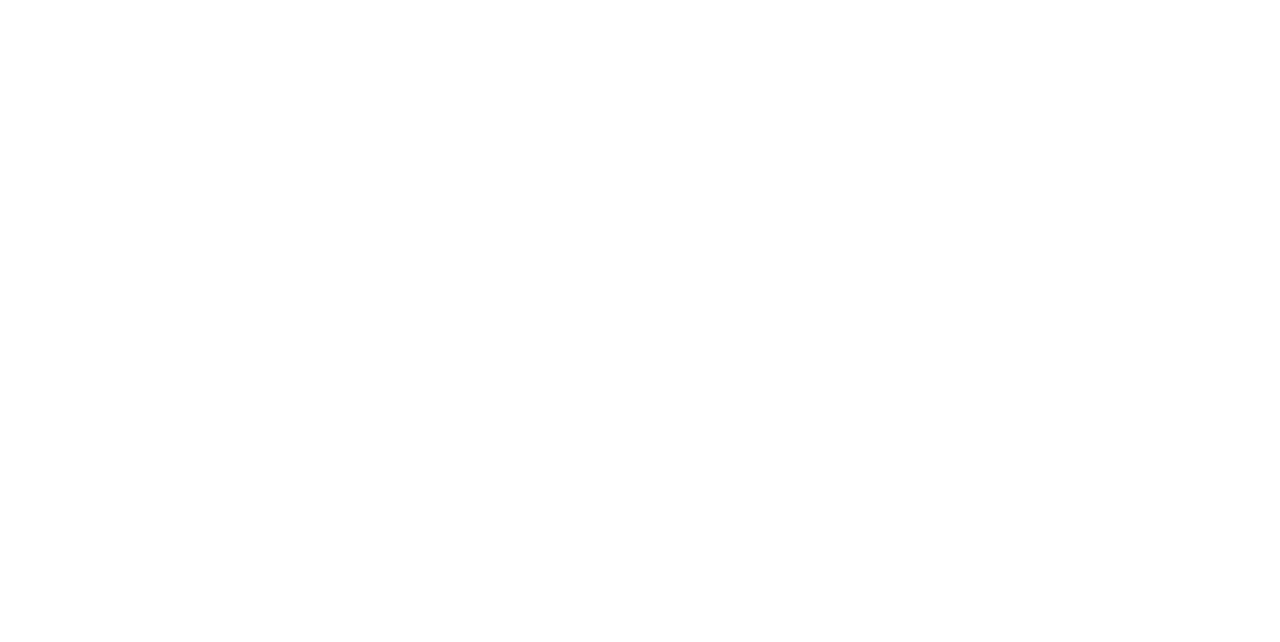
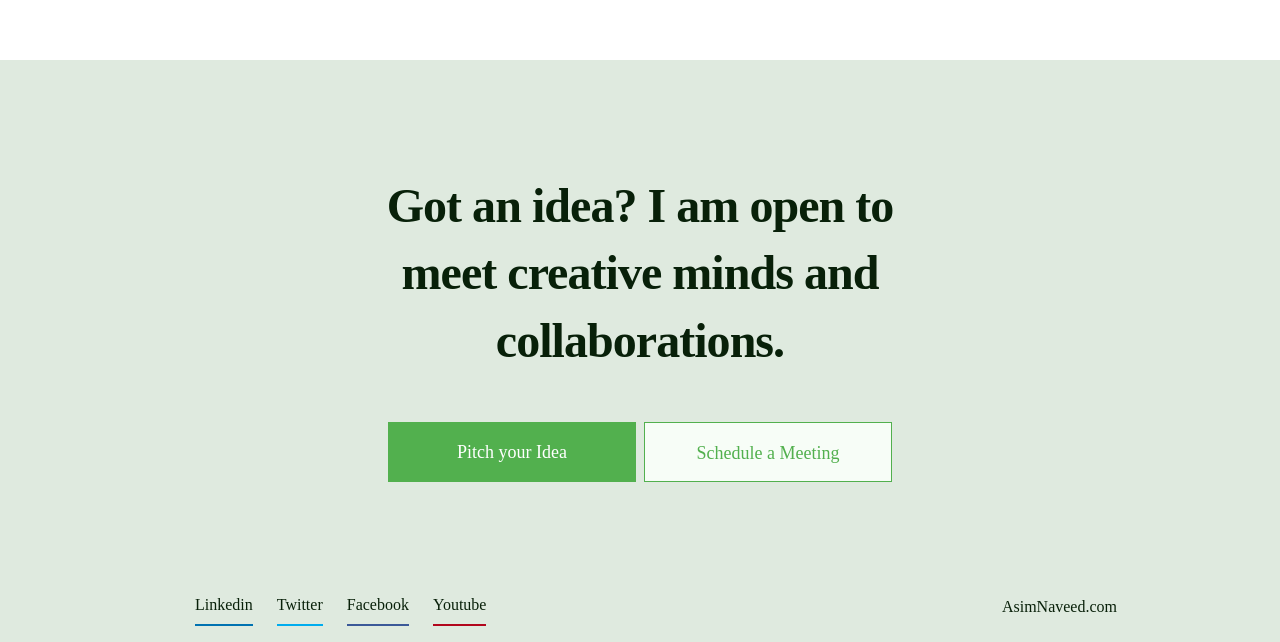
Before and after one commit to Mudassirrahman/landingpage, a Next.js app: page / in a window 1280 px wide. Shown: the part 1533-2175 px from the top of the page. Before the commit the page ends 1377 px from the top, so only its background shows below. Built offline with nearby package versions, Linux system fonts and the light colour scheme.

Commit message:
just un comment footer components

```diff
--- a/pages/index.js
+++ b/pages/index.js
@@ -51,8 +51,8 @@ export default function Home() {
         </div>
         <HeroSec />
         <PortFolio1 />
-        {/* <Footer1 />
-        <Footer2 /> */}
+        <Footer1 />
+        <Footer2 />
       </div>
     </>
   );
```
